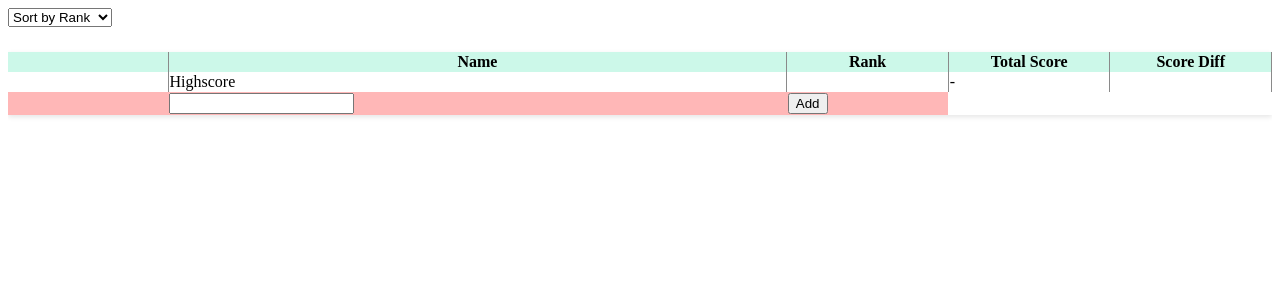
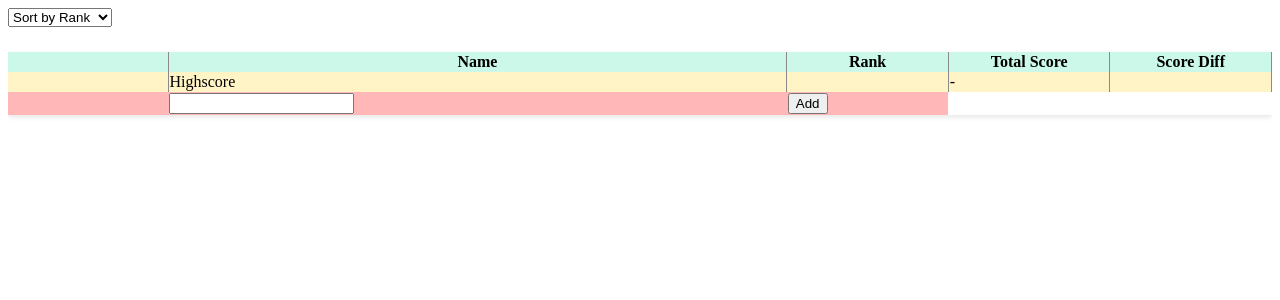
Before and after one commit to konbraphat51/ShootingFinal, a Vue app: page / in a window 1280 px wide. Shown: the top 300 px of the page. Built offline with nearby package versions, Linux system fonts and the light colour scheme.

Commit message:
highscore row to orange

```diff
--- a/src/components/MainTable/MainTable.vue
+++ b/src/components/MainTable/MainTable.vue
@@ -351,7 +351,7 @@ td {
 	border-right: 1px solid #8a8a8a;
 }
 
-table tr:nth-child(odd):not(.AddingRow):not(.Disqualified) td {
+table tr:nth-child(even):not(.AddingRow):not(.Disqualified):not(.Highscore) td {
 	background-color: #dadada;
 }
 
@@ -361,6 +361,12 @@ th.Score {
 
 th.Score.Filled {
 	background-color: #fdff8d;
+}
+
+tr.Highscore {
+	td {
+		background-color: #fff4c5;
+	}
 }
 
 .Score {
```
